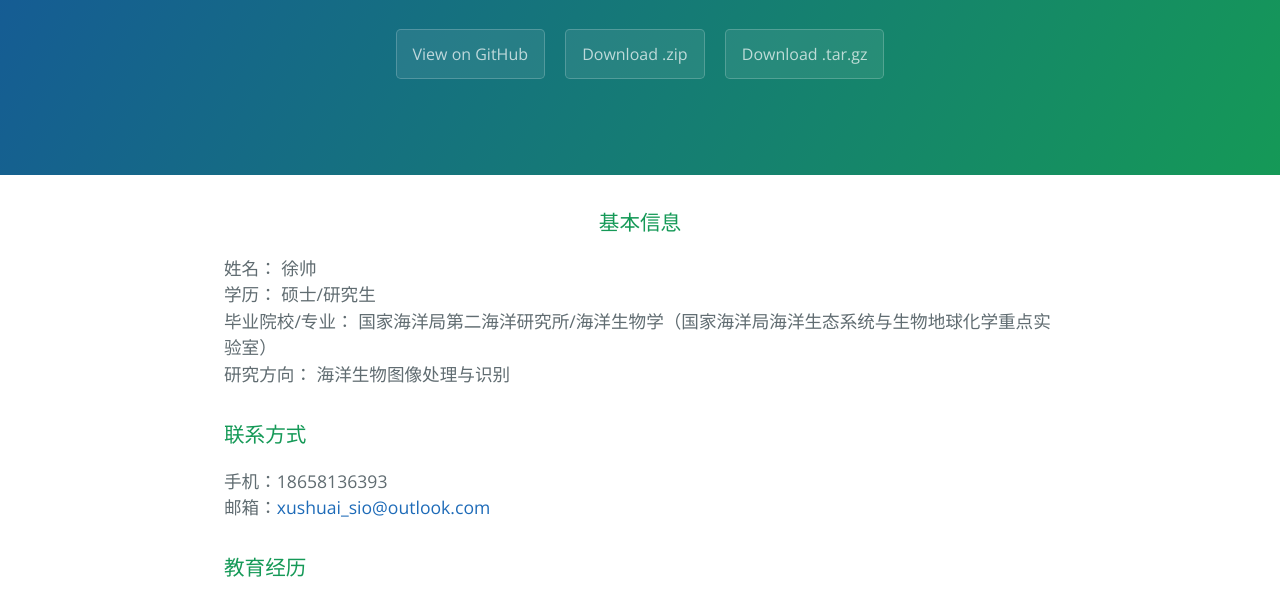
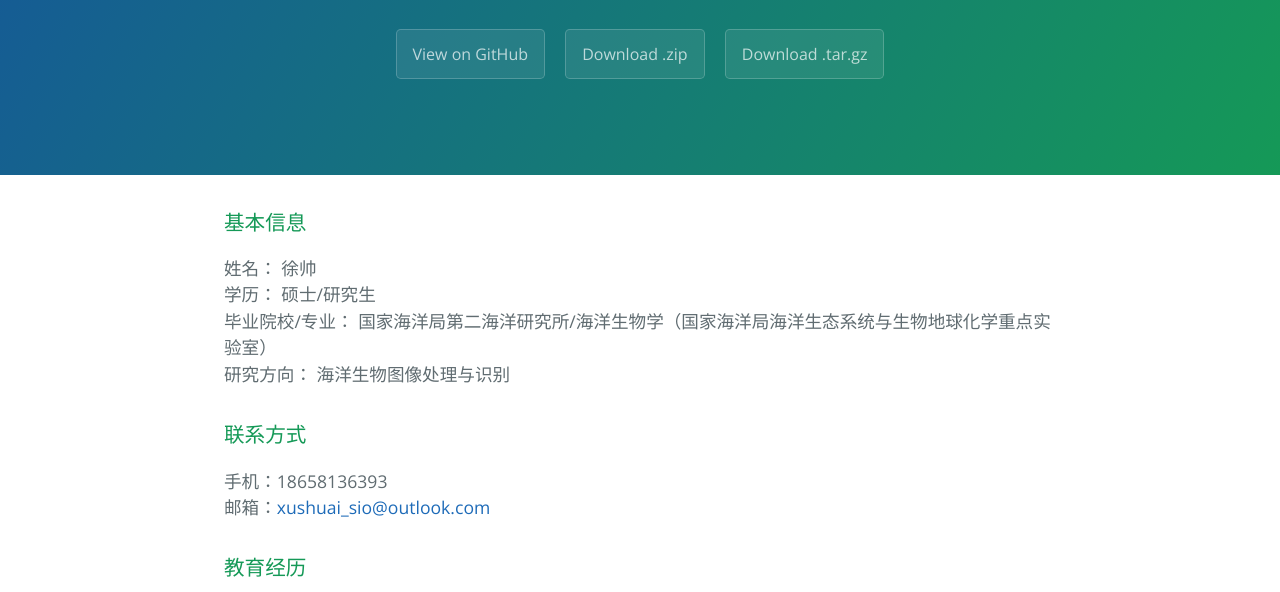
Before and after one commit to xushuai-sio/xushuai, a plain HTML site: page index.html in a window 1280 px wide. Shown: the part 208-800 px from the top of the page. Drawn offline with nearby package versions, Linux system fonts and the light colour scheme.

Commit message:
Update index.html

```diff
--- a/index.html
+++ b/index.html
@@ -20,7 +20,7 @@
 
     <section class="main-content">
       <h3>
-<a id="基本信息" class="anchor" href="#%E5%9F%BA%E6%9C%AC%E4%BF%A1%E6%81%AF" aria-hidden="true"><span aria-hidden="true" class="octicon octicon-link"></span></a><center>基本信息</center></h3>
+<a id="基本信息" class="anchor" href="#%E5%9F%BA%E6%9C%AC%E4%BF%A1%E6%81%AF" aria-hidden="true"><span aria-hidden="true" class="octicon octicon-link"></span></a>基本信息</h3>
 
 <p>姓名：              徐帅<br>
 学历：              硕士/研究生<br>
```
